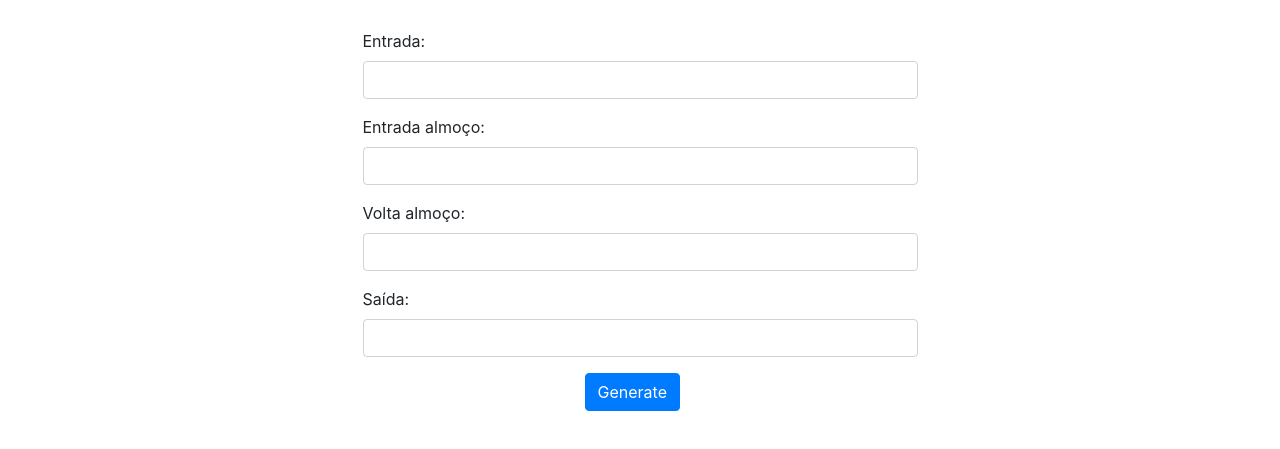
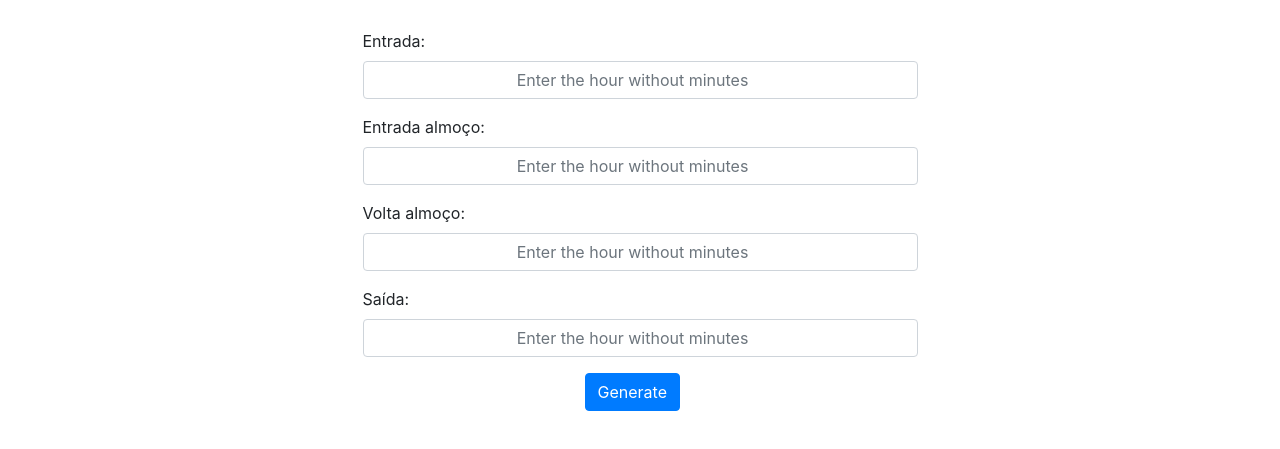
Before and after one commit to antunesRS/tsgenerator, a website: page public/html/index.html in a window 1280 px wide. Shown: the part 179-628 px from the top of the page. Drawn offline with nearby package versions, Linux system fonts and the light colour scheme; files that its build step writes are made by us from their sources; files whose address does not match are found by name.

Commit message:
adicionados placeholders

```diff
--- a/public/html/index.html
+++ b/public/html/index.html
@@ -11,19 +11,19 @@
         <form id="form">
             <div class="form-group">
                 <label for="in">Entrada:</label>
-                <input type="number" name="in" class="form-control" required min="0" max="23" style="width:50%;"/>
+                <input type="number" name="in" class="form-control" required min="0" max="23" style="width:50%;" placeholder="Enter the hour without minutes"/>
             </div>
             <div class="form-group">
                 <label for="lunchIn">Entrada almoço:</label>
-                <input type="number" name="lunchIn" class="form-control" required min="0" max="23" style="width:50%;"/>
+                <input type="number" name="lunchIn" class="form-control" required min="0" max="23" style="width:50%;" placeholder="Enter the hour without minutes"/>
             </div>
             <div class="form-group">
                 <label for="lunchOut">Volta almoço:</label>
-                <input type="number" name="lunchOut"  class="form-control" required min="0" max="23" style="width:50%;"/>
+                <input type="number" name="lunchOut"  class="form-control" required min="0" max="23" style="width:50%;" placeholder="Enter the hour without minutes"/>
             </div>
             <div class="form-group">
                 <label for="out">Saída:</label>
-                <input type="number" name="out" class="form-control" required min="0" max="23" style="width:50%;"/>
+                <input type="number" name="out" class="form-control" required min="0" max="23" style="width:50%;" placeholder="Enter the hour without minutes"/>
             </div>
             <button type="submit" class="btn btn-primary">Generate</button>
         </form>
```
